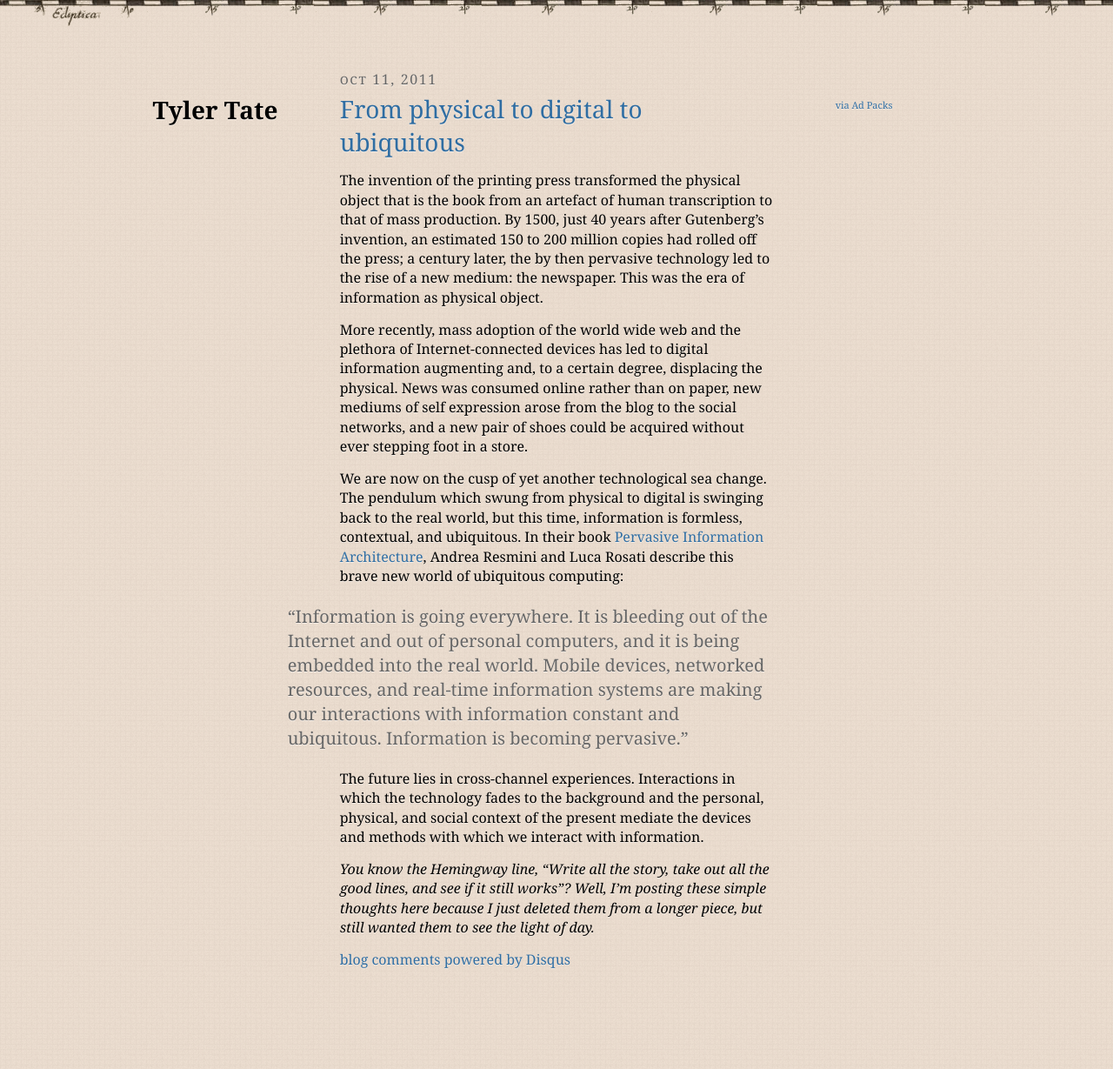
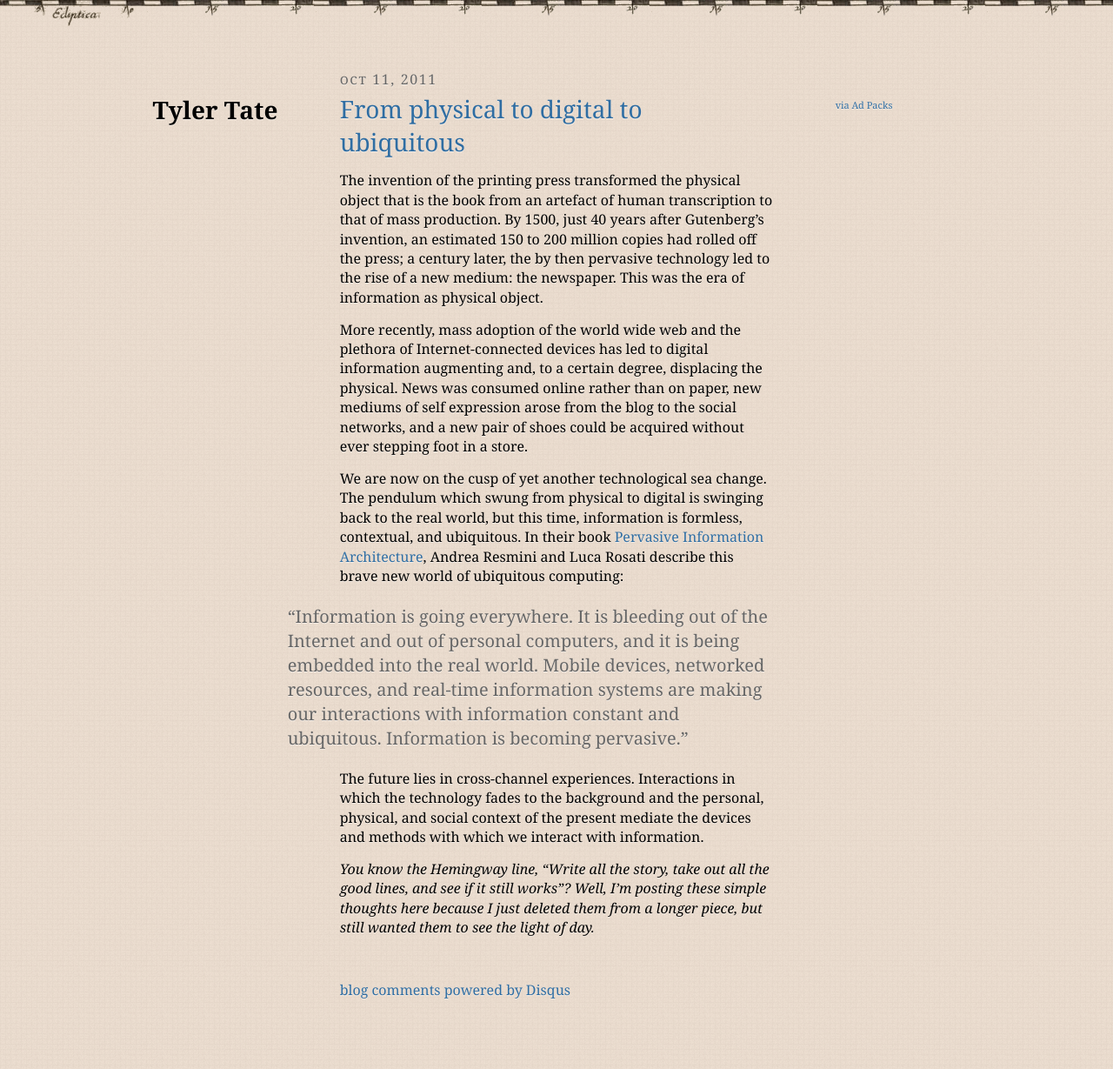
Before and after one commit to SeriouslyInc/tylertate, a Jekyll site: the page built from blog/_posts/2011-10-11-from-physical-to-digital-to-ubiquitous.markdown, in a window 1280 px wide. Shown: the whole page at 87% size. Built offline with Jekyll 4.4.1, drawn with Linux system fonts in a browser that asks for light colours; some web fonts are replaced; comment, search, counter and statistics services are not loaded; before the commit the page ends 1194 px from its top, so only the background shows below that.

Commit message:
Comments

```diff
--- a/resources/css/main.css
+++ b/resources/css/main.css
@@ -180,6 +180,9 @@ aside#ad #bsap_aplink, aside#ad body #bsap_aplink:hover {
   margin: 8px 0 0;
   text-align: left;
 }
+#disqus_thread {
+  margin-top: 50px;
+}
 body#blog h2 {
   font-weight: bold;
 }
--- a/resources/css/main.less
+++ b/resources/css/main.less
@@ -159,6 +159,9 @@ aside#ad {
 	#bsap_aplink,body #bsap_aplink:hover{display:block;font-size:11px;line-height: 13px;margin:8px 0 0;text-align:left;}
 }
 
+#disqus_thread {
+	margin-top: 50px;
+}
 
 body#blog {
 	h2 {
```
